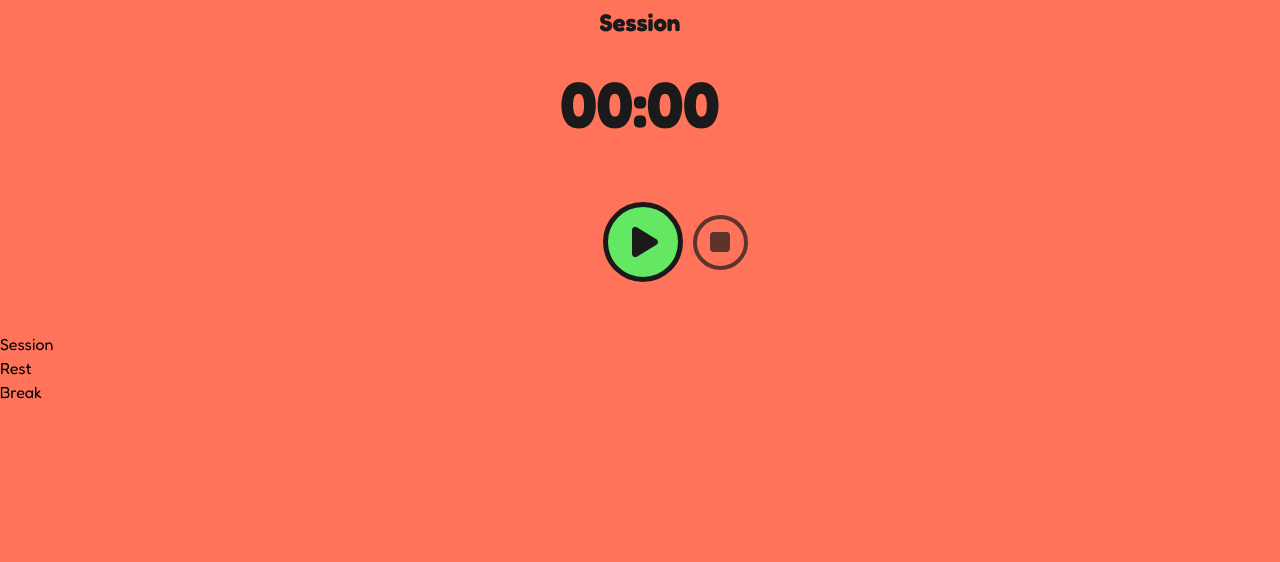
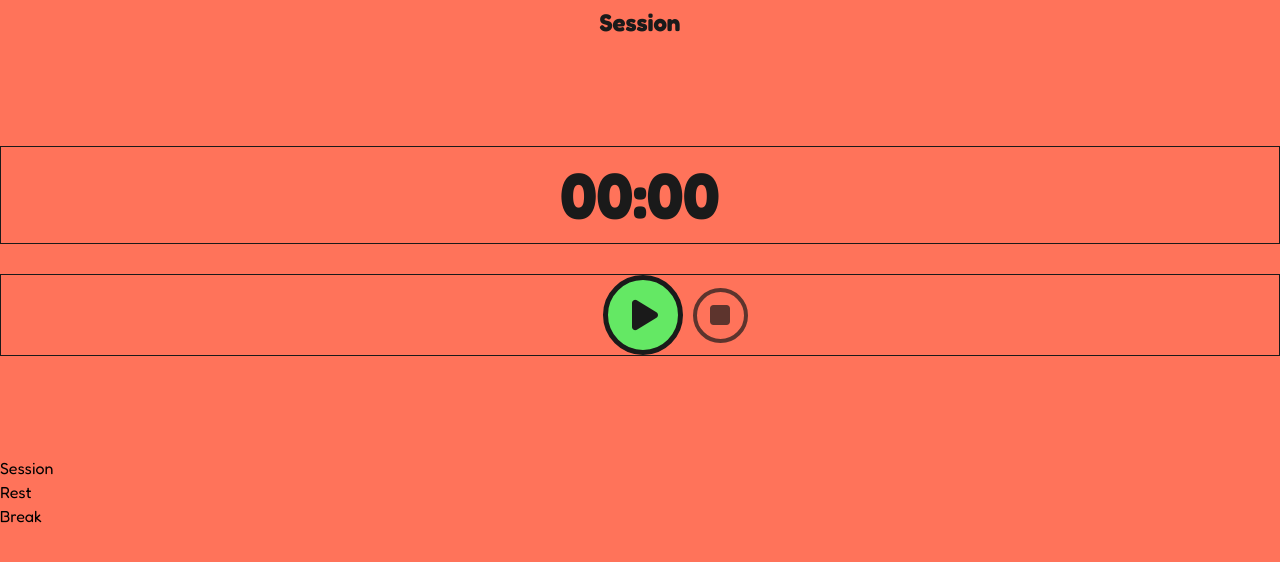
Before and after one commit to shojinPy/Pomodoro, a website built with Vite: page App/index.html in a window 1280 px wide. Built offline with nearby package versions, Linux system fonts and the light colour scheme.

Commit message:
Fixed spacing

```diff
--- a/App/style.css
+++ b/App/style.css
@@ -31,18 +31,22 @@ header {
 /* Timer style */
 .time-container {
   color: var(--clr-black);
-  margin: 10px 0;
+  margin: 100px 0 0px 0;
   font-size: 2em;
   text-align: center;
+
+  border: 1px solid var(--clr-black);
 }
 
 /* Button container style */
 .button-container {
-  margin: 50px 0;
+  margin: 30px 0 100px 0;
   display: flex;
   justify-content: center;
   align-items: center;
   gap: 10px;
+
+  border: 1px solid var(--clr-black);
 }
 
 .button-container button i {
```
